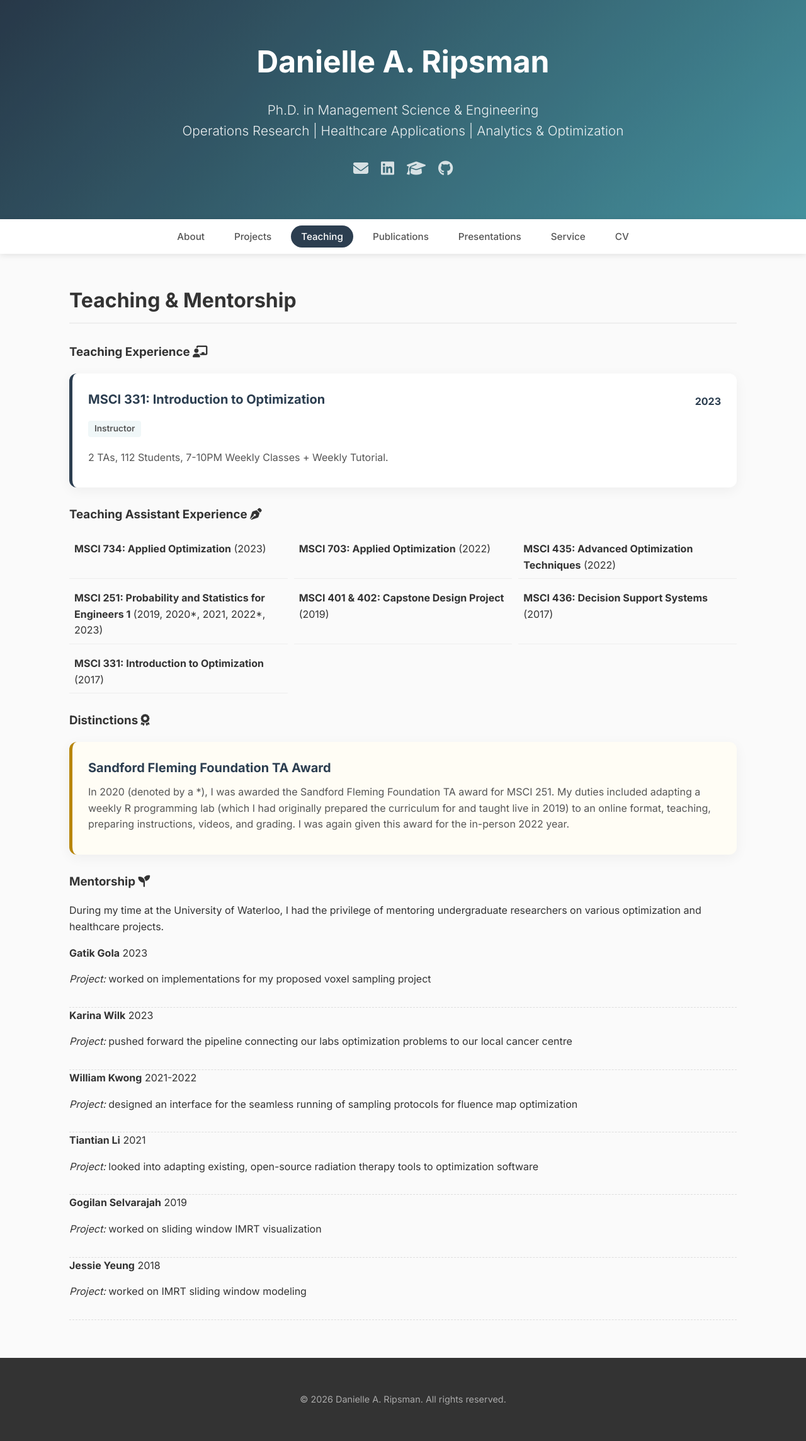
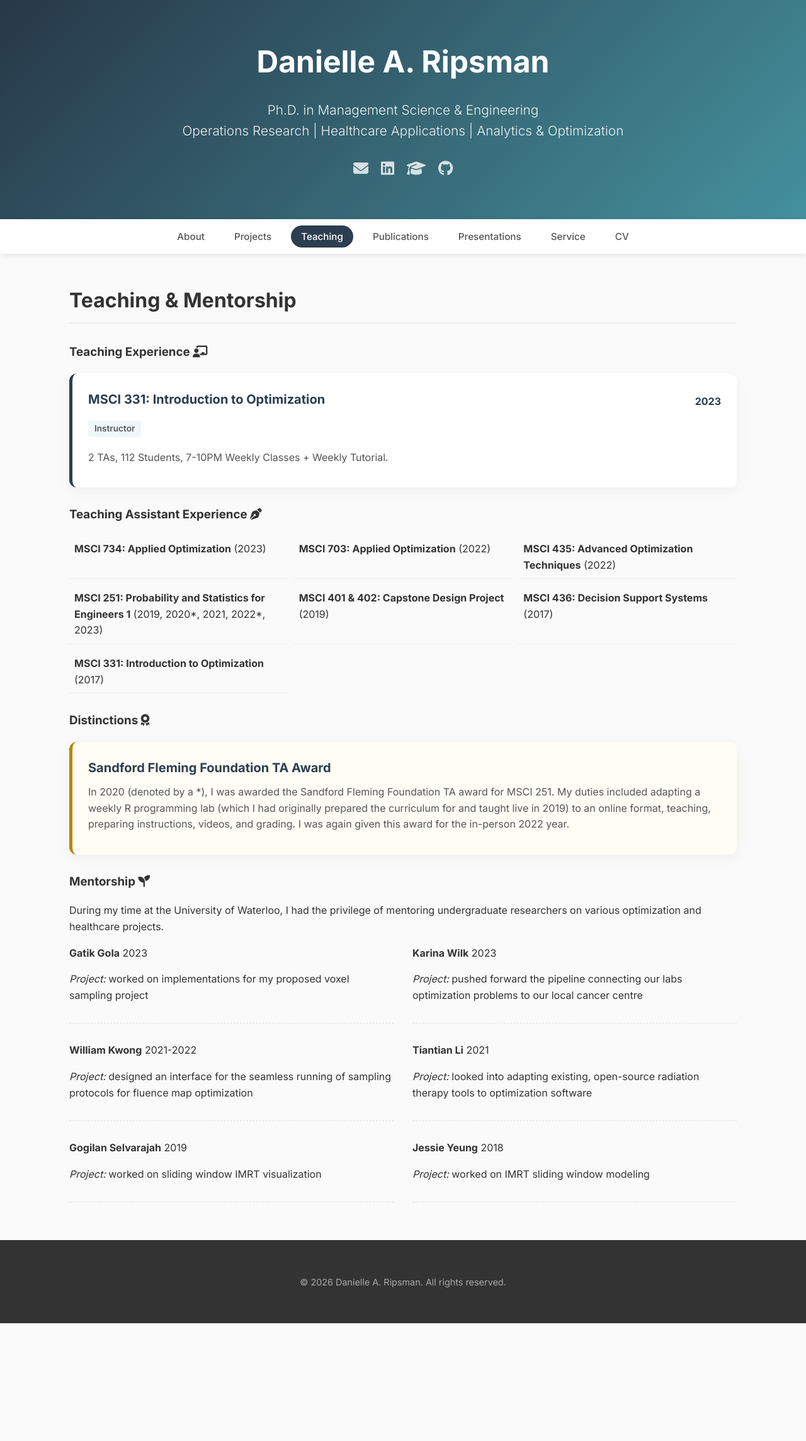
Before and after one commit to DaniRip/DaniRip.github.io, a Jekyll site: the page built from teaching.md, in a window 1280 px wide. Shown: the whole page at 63% size. Built offline with Jekyll 4.4.1, drawn with Linux system fonts in a browser that asks for light colours; after the commit the page ends 2101 px from its top, so only the background shows below that.

Commit message:
Update teaching.md

```diff
--- a/teaching.md
+++ b/teaching.md
@@ -44,12 +44,14 @@ permalink: /teaching/
 
 <p class="mentorship-intro">During my time at the University of Waterloo, I had the privilege of mentoring undergraduate researchers on various optimization and healthcare projects.</p>
 
-{% for mentee in site.data.mentorship %}
-<div class="mentee-item">
-    <div class="mentee-header">
-        <strong>{{ mentee.student }}</strong>
-        <span class="mentee-year">{{ mentee.year }}</span>
+<div class="mentorship-container">
+    {% for mentee in site.data.mentorship %}
+    <div class="mentee-item">
+        <div class="mentee-header">
+            <strong>{{ mentee.student }}</strong>
+            <span class="mentee-year">{{ mentee.year }}</span>
+        </div>
+        <p class="mentee-project"><em>Project:</em> {{ mentee.project }}</p>
     </div>
-    <p class="mentee-project"><em>Project:</em> {{ mentee.project }}</p>
+    {% endfor %}
 </div>
-{% endfor %}
```
